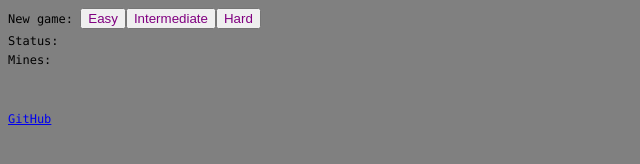
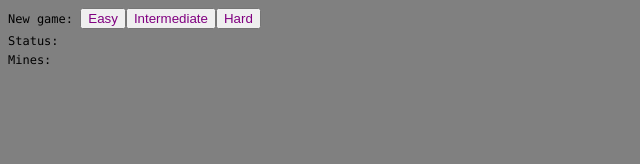
Before and after one commit to matildasmeds/minesweeper_js, a plain HTML site: page index.html in a window 1280 px wide. Shown: the full height of the page, 0-640 px from the left. Drawn offline with Linux system fonts and the light colour scheme.

Commit message:
Remove link to GitHub as unnecessary item

```diff
--- a/index.html
+++ b/index.html
@@ -11,8 +11,6 @@
       <div class='text'>Mines: <span id='mine-count'></span></div>
       <br/>
       <div class='board' id='minesweeper'></div>
-      &nbsp;
-      <div class='footer'><p><a href='https://github.com/matildasmeds/minesweeper_js/'>GitHub</a></p></div>
   </body>
 <script src='minesweeper.js'></script>
 </html>
```
